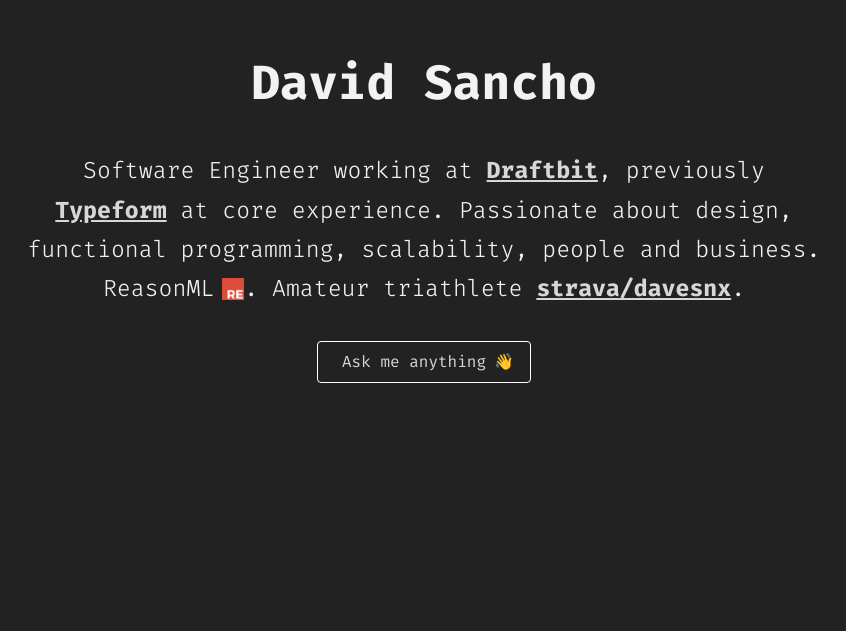
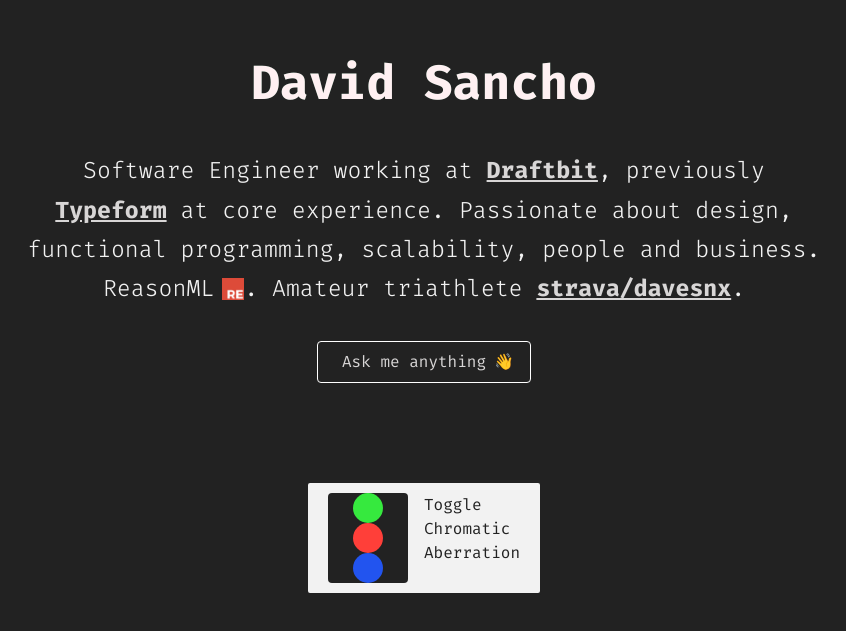
Before and after one commit to davesnx/sancho.dev, a React (Create React App) app: page / in a window 1280 px wide. Shown: the part 125-756 px from the top of the page, without its empty margins (216-1062 px from the left). Built offline with nearby package versions, Linux system fonts and the light colour scheme.

Commit message:
feat: Add fancy toggle

```diff
--- a/package.json
+++ b/package.json
@@ -12,6 +12,7 @@
     "react": "16.8.3",
     "react-dom": "16.8.3",
     "react-scripts": "2.0.3",
+    "react-spring": "^8.0.27",
     "styled-components": "^4.1.3",
     "use-media": "^1.3.0"
   },
--- a/src/app.jsx
+++ b/src/app.jsx
@@ -1,22 +1,16 @@
-import React, { Fragment } from "react";
+import React, { Fragment, useState } from "react";
 import styled from "styled-components";
 
 import GlobalStyles from "./global-styles.jsx";
 import Spacer from "./spacer.jsx";
 import reasonLogo from "./images/reason.png";
-
-const colors = {
-  black: "#222222",
-  white: "#F2F2F2",
-  grey: "#d8d6d6",
-  primary: "#03C9A9"
-};
+import { Text as ChromaticText, Button as ChromaticButton } from "./chromatic";
+import colors from "./colors";
 
 const H1 = styled.h1`
   font-size: 3rem;
   font-weight: bold;
   margin: 0;
-  color: ${colors.white};
 `;
 
 const Main = styled.div`
@@ -96,13 +90,26 @@
   padding-left: 8px;
 `;
 
+const FloatingBottom = styled.div`
+  position: absolute;
+  bottom: 10vh;
+`;
+
 const App = () => {
+  const [chromaticAberration, setChromaaticAberration] = useState(true);
+
+  const clickHandler = () => {
+    setChromaaticAberration(isEnabled => !isEnabled);
+  };
+
   return (
     <Fragment>
       <GlobalStyles />
       <Main>
         <Container>
+          <ChromaticText enabled={chromaticAberration}>
             <H1>David Sancho</H1>
+          </ChromaticText>
           <Spacer top={4}>
             <Content>
               Software Engineer working at{" "}
@@ -136,6 +143,7 @@
                 strava/davesnx
               </Link>
               .
+            </Content>
             <Spacer top={3}>
               <Footer>
                 <Button href="https://davesnx.typeform.com/to/TPD31G">
@@ -148,9 +156,13 @@
                 </Button>
               </Footer>
             </Spacer>
-            </Content>
           </Spacer>
         </Container>
+        <FloatingBottom>
+          <ChromaticButton enabled={chromaticAberration} onClick={clickHandler}>
+            Enable chromatic aberration
+          </ChromaticButton>
+        </FloatingBottom>
       </Main>
     </Fragment>
   );
--- a/src/chromatic.js
+++ b/src/chromatic.js
@@ -1,71 +1,185 @@
-/*
-  const isTouchDevice = 'ontouchstart' in window || navigator.msMaxTouchPoints
+import React, { useRef, useState, useEffect } from "react";
+import styled from "styled-components";
+import { useSpring, animated } from "react-spring";
 
+import useMousePosition from "./mouse-position";
+import useDeviceOrientation from "./device-orientation";
+import Spacer from "./spacer";
+import colors from "./colors";
 
-  const { x, y } = useMousePosition()
-  const { alpha, beta, gamma } = useDeviceOrientation()
- */
+const color = {
+  R: "#FF211B",
+  G: "#17E620",
+  B: "#003AEC",
+  raw: {
+    R: "#FF0000",
+    G: "#00FF00",
+    B: "#0000FF"
+  }
+};
 
-const Cromatic = ({ children, smallScreen, mouse, orientation }) => {
-  const ref = useRef(null)
+const Overlap = styled.div`
+  position: relative;
+  display: flex;
+  justify-content: center;
+  align-items: center;
 
-  const positionElLeft = ref.current && ref.current.offsetLeft
-  const positionElTop = ref.current && ref.current.offsetTop
-  const distanceX = mouse.x - positionElLeft
-  const distanceY = mouse.y - positionElTop
+  & > *:not(:first-child) {
+    position: absolute;
+  }
+`;
 
-  let translateX
-  let translateY
-  let pita
+const Layer = styled.div.attrs(props => {
+  return {
+    style: {
+      transform: `
+          translate(
+            ${props.translateX || 0}px,
+            ${props.translateY || 0}px
+          )`,
+      filter: `blur(${props => props.blur}px)`,
+      color: `${props.color}`
+    }
+  };
+})`
+  mix-blend-mode: screen;
+`;
+
+const isTouchDevice = "ontouchstart" in window || navigator.msMaxTouchPoints;
+
+export const Text = ({
+  enabled,
+  children,
+  mouse = useMousePosition(),
+  orientation = useDeviceOrientation()
+}) => {
+  const ref = useRef(null);
+
+  const positionElLeft = ref.current && ref.current.offsetLeft;
+  const positionElTop = ref.current && ref.current.offsetTop;
+  const distanceX = mouse.x - positionElLeft;
+  const distanceY = mouse.y - positionElTop;
+
+  let translateX;
+  let translateY;
+  let pita;
 
   if (isTouchDevice) {
-    translateX = orientation.gamma / 6
-    translateY = (orientation.beta - 30) / 6
-    const x = Math.abs(Math.pow(translateX, 2))
-    const y = Math.abs(Math.pow(translateY, 2))
-    pita = Math.sqrt(x + y) / 10
+    translateX = orientation.gamma / 6;
+    translateY = (orientation.beta - 30) / 6;
+    const x = Math.abs(Math.pow(translateX, 2));
+    const y = Math.abs(Math.pow(translateY, 2));
+    pita = Math.sqrt(x + y) / 10;
   } else {
-    translateX = distanceX / 100
-    translateY = distanceY / 100
-    pita = Math.sqrt(Math.pow(translateX, 2) + Math.pow(translateY, 2)) / 10
+    translateX = distanceX / 100;
+    translateY = distanceY / 100;
+    pita = Math.sqrt(Math.pow(translateX, 2) + Math.pow(translateY, 2)) / 10;
+  }
+
+  if (!enabled) {
+    return <Layer color={colors.white}>{children}</Layer>;
   }
 
   return (
-    <Overlap ref={ref} size={smallScreen ? '2rem' : '55px'}>
-      <Text
-        size={smallScreen ? '2rem' : '55px'}
-        blur={pita / 2}
-        color='rgb(0, 255, 0)'
-      >
+    <Overlap ref={ref}>
+      <Layer blur={pita / 2} color={color.G}>
         {children}
-      </Text>
-      <Text
-        size={smallScreen ? '2rem' : '55px'}
+      </Layer>
+      <Layer
         translateY={translateY}
         translateX={translateX}
         blur={pita}
-        color='rgb(255, 0, 0)'
+        color={color.R}
       >
         {children}
-      </Text>
-      <Text
-        size={smallScreen ? '2rem' : '55px'}
+      </Layer>
+      <Layer
         translateY={-translateY}
         translateX={-translateX}
         blur={pita}
-        color='rgb(0, 0, 255)'
+        color={color.B}
       >
         {children}
-      </Text>
+      </Layer>
     </Overlap>
-  )
-}
+  );
+};
 
-/* const Overlap = styled.div`
-  height: ${props => props.size};
+const Circle = styled.div`
+  width: 30px;
+  height: 30px;
+  background-color: ${props => props.color};
+  transition: all 150ms ease;
+  border-radius: 50%;
+`;
 
-  & > * {
-    position: absolute;
-  }
-`
- */
+const ButtonWrapper = styled.div`
+  cursor: pointer;
+  flex-direction: row;
+
+  border-width: 2px;
+  border-style: solid;
+  padding: 10px 20px;
+  border-radius: 4px;
+  background-color: ${colors.white};
+  color: ${colors.black};
+
+  user-select: none;
+`;
+
+const ButtonLabel = styled.p`
+  color: inherit;
+  margin: 0;
+  width: min-content;
+`;
+
+const OverlapWrapper = styled.div`
+  width: 60px;
+  padding: 0 10px;
+
+  display: flex;
+  justify-content: center;
+  align-items: center;
+
+  background: #222222;
+  border-radius: 4px;
+`;
+
+export const Button = ({ enabled, onClick }) => {
+  const props = useSpring({ number: 8, from: { number: 0 } });
+
+  console.log(props.number);
+
+  const clickHandler = () => {
+    onClick();
+  };
+
+  const derivation = props.number;
+
+  return (
+    <ButtonWrapper onClick={clickHandler}>
+      <OverlapWrapper>
+        <Overlap>
+          <animated.span>
+            <Layer blur={0} translateY={-1 * derivation} translateX={0}>
+              <Circle color={color.G} />
+            </Layer>
+            <Layer
+              blur={0}
+              translateY={derivation}
+              translateX={-1 * derivation}
+            >
+              <Circle color={color.R} />
+            </Layer>
+            <Layer blur={0} translateY={derivation} translateX={derivation}>
+              <Circle color={color.B} />
+            </Layer>
+          </animated.span>
+        </Overlap>
+      </OverlapWrapper>
+      <Spacer left={2}>
+        <ButtonLabel>Toggle Chromatic Aberration</ButtonLabel>
+      </Spacer>
+    </ButtonWrapper>
+  );
+};
--- /dev/null
+++ b/src/colors.js
@@ -0,0 +1,8 @@
+const colors = {
+  black: "#222222",
+  white: "#F2F2F2",
+  grey: "#d8d6d6",
+  primary: "#03C9A9"
+};
+
+export default colors;
```
Also changed, not shown: src/device-orientation.js (+11 -11 lines), src/global-styles.jsx (+8 -7 lines), src/index.js (+4 -4 lines), 1 other file (tests, documents, lock files or other folders). Lines whose indentation alone changed are shown as unchanged.
